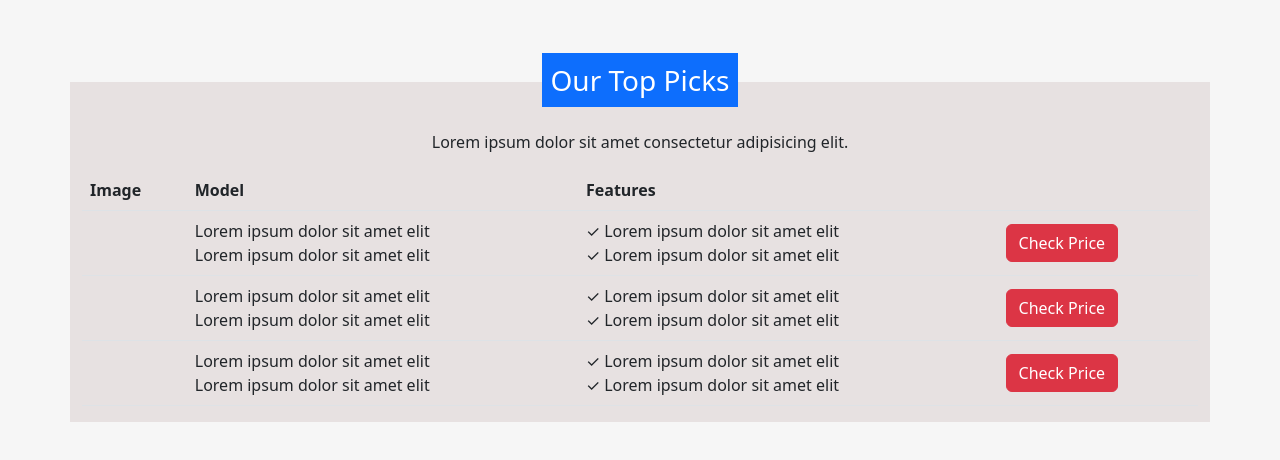
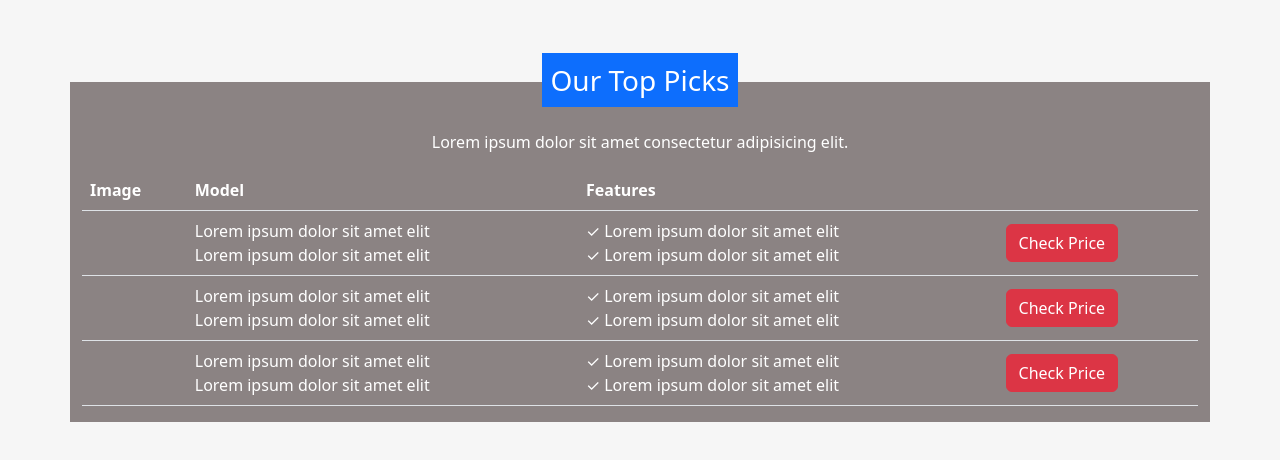
Before and after one commit to R-HUB760/bootstrap-table, a plain HTML site: page index.html in a window 1280 px wide. Drawn offline with nearby package versions, Linux system fonts and the light colour scheme.

Commit message:
Update style.css

```diff
--- a/style.css
+++ b/style.css
@@ -5,11 +5,12 @@
 body{
   background-color: #F6F6F6;
 }
-table{
+table, p{
   border-width: 1px 0 0 0 !important;
+  color: white !important;
 }
 .bg{
-  background: #e7e1e1;
+  background: #8b8383;
   margin-top: -40px;
 }
 .img img {
```
